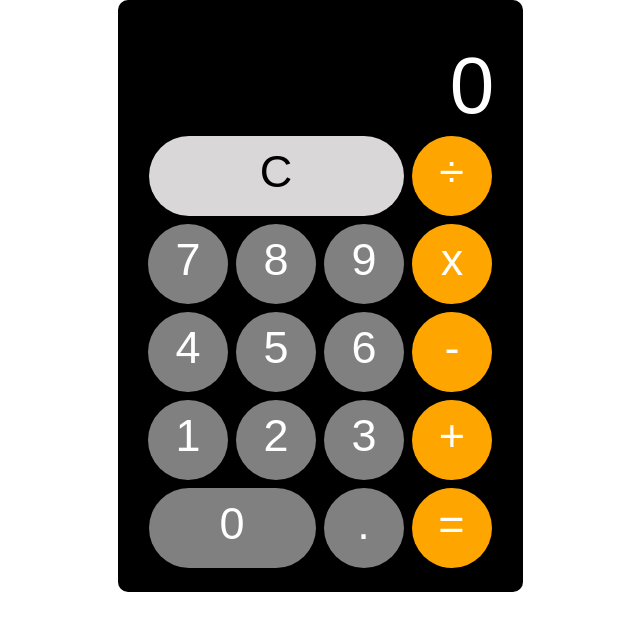
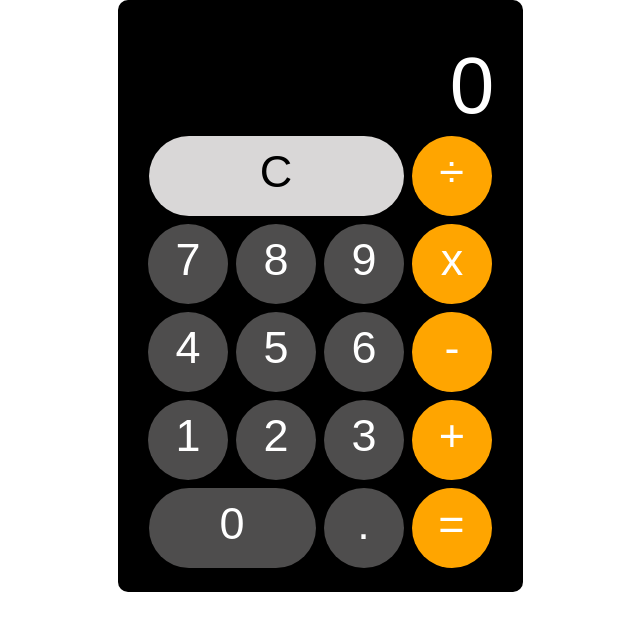
Before and after one commit to chausicle/browser-calculator-recreate, a plain HTML site: page index.html in a window 1280 px wide. Shown: the whole page, without its empty margins (320-960 px from the left). Drawn offline with Linux system fonts and the light colour scheme.

Commit message:
Change numnber background color and add transition to buttons for ripple effect

```diff
--- a/css/index.css
+++ b/css/index.css
@@ -47,7 +47,7 @@ span {
 
 .number,
 .decimal {
-  background: #808080;
+  background: #4e4d4d;
   color: white;
 }
 
@@ -56,10 +56,13 @@ span {
   background: #aaaaaa;
 }
 
+
 .operator {
   background: #ffa500;
   color: white;
+  transition: 0.5s;
 }
+
 
 .operator:active {
   background: #fec358;
@@ -80,3 +83,15 @@ span {
   border-radius: 100px;
   width: 167px;
 }
+
+.number:not(:active),
+.decimal:not(:active),
+.clear:not(:active),
+.equals:not(:active) {
+  transition: 0.5s;
+}
+
+.clear,
+.equals {
+  transition: 0s;
+}
```
